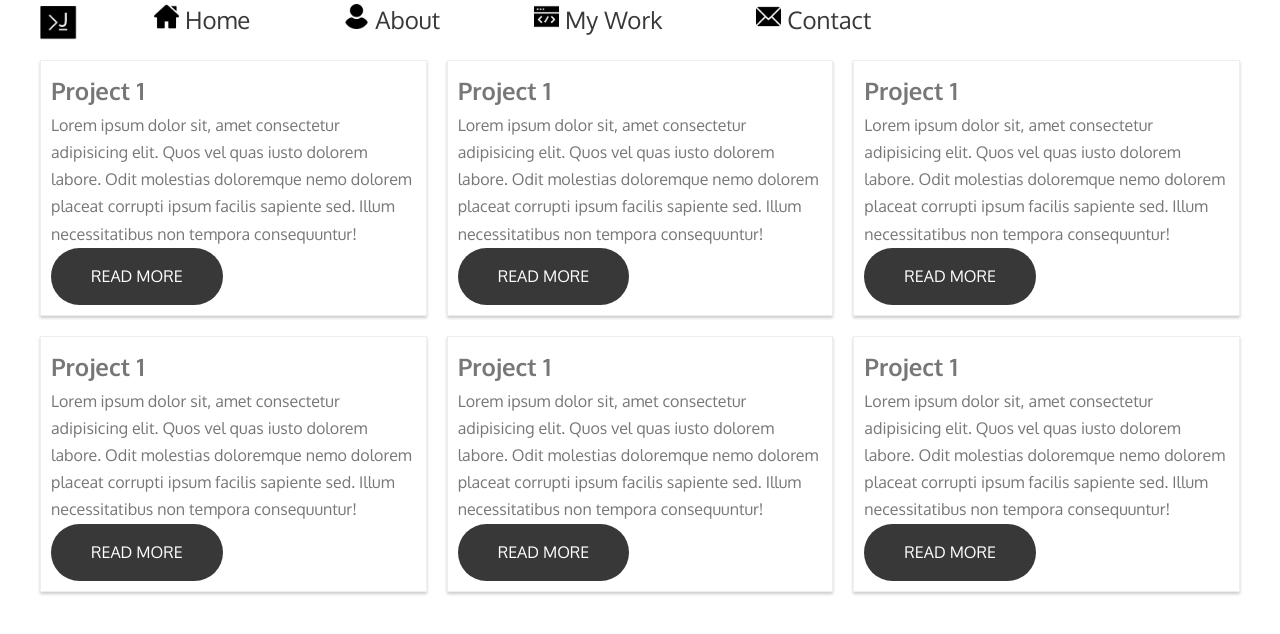
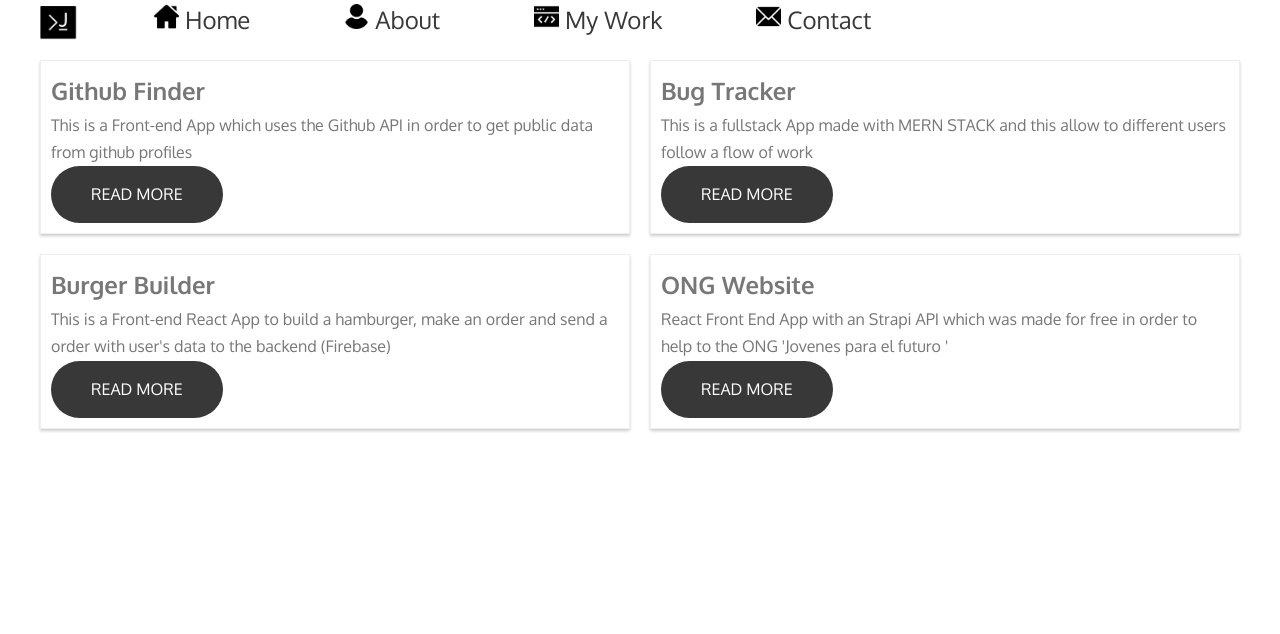
Before and after one commit to ing-arriola/personalBlog, a React (Create React App) app: page /work in a window 1280 px wide. Shown: the top 634 px of the page. Built offline with nearby package versions, Linux system fonts and the light colour scheme.

Commit message:
Added description for each project and now projects are render from an hard coded array but later this data will come from the backend

```diff
--- a/src/App.css
+++ b/src/App.css
@@ -302,7 +302,7 @@ body {
 /* SINGLE-PROJECT COMPONENT*/
 
 .project-card {
-  flex: 30%;
+  flex: 40%;
   border: 1px solid #eee;
   box-shadow: 0 2px 3px #ccc;
   padding: 10px;
--- a/src/components/About/About.js
+++ b/src/components/About/About.js
@@ -34,9 +34,10 @@ const About = () => {
           <img className="logos__logo" src={logos.reactLogo} alt="React" />
           <img className="logos__logo" src={logos.nodeLogo} alt="NodeJS" />
           <img className="logos__logo" src={logos.html} alt="HTML" />
-          <img className="logos__logo" src={logos.cssLogo} alt="HTML" />
-          <img className="logos__logo" src={logos.sassLogo} alt="HTML" />
-          <img className="logos__logo" src={logos.mongoLogo} alt="HTML" />
+          <img className="logos__logo" src={logos.cssLogo} alt="CSS" />
+          <img className="logos__logo" src={logos.sassLogo} alt="SASS" />
+          <img className="logos__logo" src={logos.mongoLogo} alt="MONGODB" />
+          <img className="logos__logo" src={logos.moodleLogo} alt="MOODLE" />
         </div>
       </div>
     </div>
--- a/src/components/Projects/Projects.js
+++ b/src/components/Projects/Projects.js
@@ -1,14 +1,41 @@
 import React, { Fragment } from "react";
 import Project from "./SingleProject";
 const Projects = () => {
+  const projectsData = [
+    {
+      id: 1,
+      name: "Github Finder",
+      description:
+        "This is a Front-end App which uses the Github API in order to get public data from github profiles",
+    },
+    {
+      id: 2,
+      name: "Bug Tracker",
+      description:
+        "This is a fullstack App made with MERN STACK and this allow to different users follow a flow of work ",
+    },
+    {
+      id: 3,
+      name: "Burger Builder",
+      description:
+        "This is a Front-end React App to build a hamburger, make an order and send a order with user's data to the backend (Firebase)",
+    },
+    {
+      id: 4,
+      name: "ONG Website",
+      description:
+        "React Front End App with an Strapi API which was made for free in order to help to the ONG 'Jovenes para el futuro ' ",
+    },
+  ];
   return (
     <div className="projects-container">
-      <Project />
-      <Project />
-      <Project />
-      <Project />
-      <Project />
-      <Project />
+      {projectsData.map((project) => (
+        <Project
+          key={project.id}
+          projectName={project.name}
+          projectDescription={project.description}
+        />
+      ))}
     </div>
   );
 };
--- a/src/components/Projects/SingleProject.js
+++ b/src/components/Projects/SingleProject.js
@@ -1,15 +1,10 @@
 import React from "react";
 
-const SingleProject = () => {
+const SingleProject = (props) => {
   return (
     <div className="project-card">
-      <h2>Project 1</h2>
-      <p>
-        Lorem ipsum dolor sit, amet consectetur adipisicing elit. Quos vel quas
-        iusto dolorem labore. Odit molestias doloremque nemo dolorem placeat
-        corrupti ipsum facilis sapiente sed. Illum necessitatibus non tempora
-        consequuntur!
-      </p>
+      <h2>{props.projectName}</h2>
+      <p>{props.projectDescription}</p>
       <a href="#" alt="none" className="btn btn--dark">
         READ MORE
       </a>
--- a/src/images/about/index.js
+++ b/src/images/about/index.js
@@ -5,3 +5,4 @@ export const nodeLogo = require("./nodejs.svg");
 export const cssLogo = require("./css-3.svg");
 export const sassLogo = require("./sass.svg");
 export const mongoLogo = require("./mongodb.svg");
+export const moodleLogo = require("./moodle.svg");
```
Also changed, not shown: src/images/about/moodle.svg (added).
